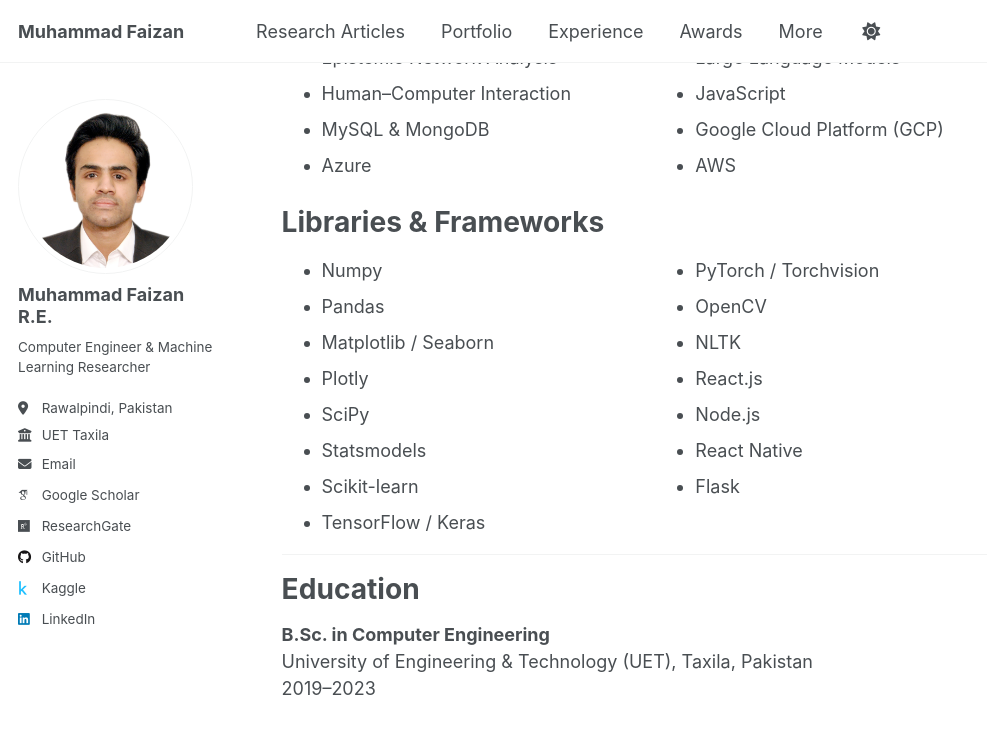
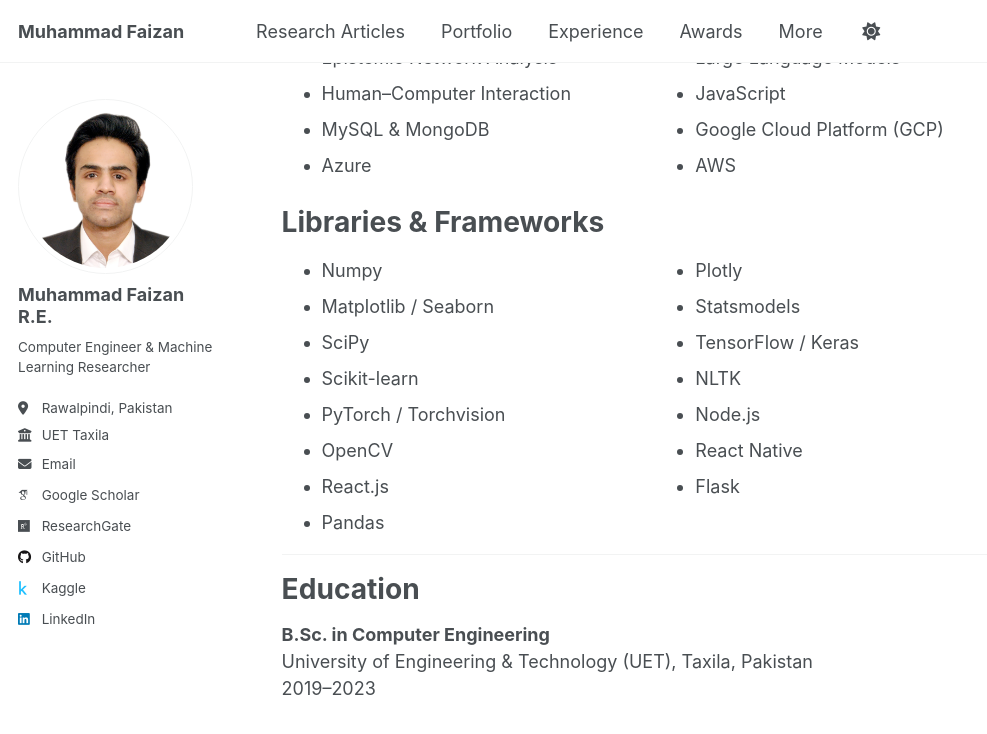
Before and after one commit to MuhammadFaizan99/MuhammadFaizan99.github.io, a Jekyll site: the page built from _pages/about.md, in a window 1280 px wide and 900 px high, scrolled down 729 px. Shown: the top 734 px of the window, without its empty margins (0-987 px from the left). Built offline with Jekyll 4.4.1, drawn with Linux system fonts in a browser that asks for light colours; some web fonts are replaced; a script that is not in the unit is left out.

```diff
--- a/_pages/about.md
+++ b/_pages/about.md
@@ -41,17 +41,17 @@ Libraries & Frameworks
 
 <ul style="columns: 2;">
   <li>Numpy</li>
-  <li>Pandas</li>
   <li>Matplotlib / Seaborn</li>
-  <li>Plotly</li>
   <li>SciPy</li>
-  <li>Statsmodels</li>
   <li>Scikit-learn</li>
-  <li>TensorFlow / Keras</li>
   <li>PyTorch / Torchvision</li>
   <li>OpenCV</li>
+  <li>React.js</li>
+  <li>Pandas</li>
+  <li>Plotly</li>
+  <li>Statsmodels</li>
+  <li>TensorFlow / Keras</li>
   <li>NLTK</li>
-  <li>React.js</li>
   <li>Node.js</li>
   <li>React Native</li>
   <li>Flask</li>
```
